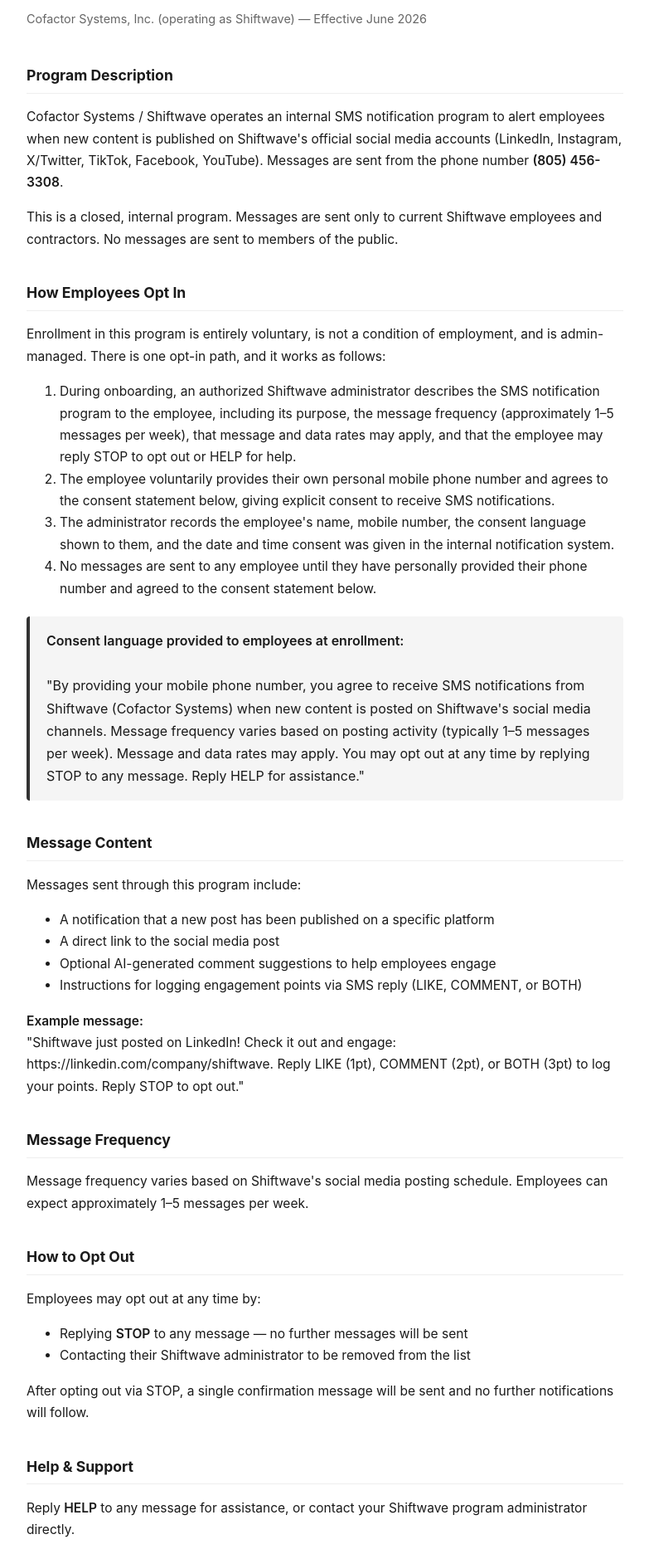
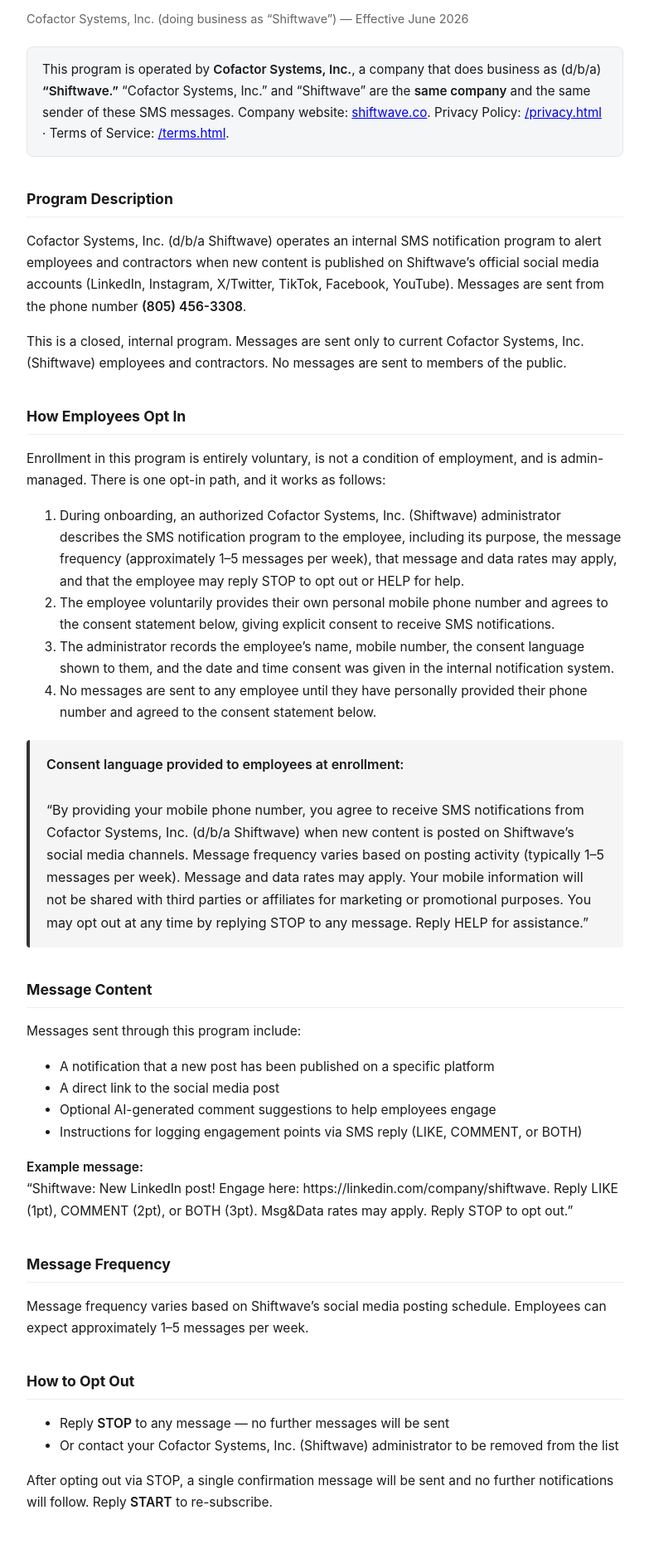
Before and after one commit to kolrollins23/shiftwave-engagement-bot, a website: page public/optin.html in a window 1280 px wide. Shown: the part 112-1979 px from the top of the page at 83% size, without its empty margins (248-1031 px from the left). Drawn offline with Linux system fonts and the light colour scheme.

Commit message:
Opt-in: show exact registered brand Cofactor Systems, Inc. (d/b/a Shiftwave) as sender (A2P 30927)

```diff
--- a/public/optin.html
+++ b/public/optin.html
@@ -3,37 +3,42 @@
 <head>
   <meta charset="UTF-8" />
   <meta name="viewport" content="width=device-width, initial-scale=1.0" />
-  <title>SMS Notification Program — Shiftwave / Cofactor Systems</title>
+  <title>Employee SMS Notification Program — Cofactor Systems, Inc. (d/b/a Shiftwave)</title>
   <style>
     body { font-family: -apple-system, BlinkMacSystemFont, "Segoe UI", sans-serif; max-width: 720px; margin: 60px auto; padding: 0 24px; color: #1a1a1a; line-height: 1.7; }
     h1 { font-size: 1.8rem; margin-bottom: 4px; }
-    .meta { color: #666; font-size: 0.9rem; margin-bottom: 40px; }
+    .meta { color: #666; font-size: 0.9rem; margin-bottom: 20px; }
     h2 { font-size: 1.1rem; margin-top: 36px; border-bottom: 1px solid #eee; padding-bottom: 6px; }
     p, li { font-size: 0.97rem; }
+    .identity { background: #f5f6f8; border: 1px solid #e6e6e6; border-radius: 8px; padding: 14px 18px; margin: 0 0 28px; font-size: 0.95rem; }
     .consent-box { background: #f5f5f5; border-left: 4px solid #333; padding: 16px 20px; margin: 20px 0; border-radius: 4px; }
     strong { font-weight: 600; }
   </style>
 </head>
 <body>
   <h1>Employee SMS Notification Program</h1>
-  <p class="meta">Cofactor Systems, Inc. (operating as Shiftwave) &mdash; Effective June 2026</p>
+  <p class="meta">Cofactor Systems, Inc. (doing business as &ldquo;Shiftwave&rdquo;) &mdash; Effective June 2026</p>
+
+  <div class="identity">
+    This program is operated by <strong>Cofactor Systems, Inc.</strong>, a company that does business as (d/b/a) <strong>&ldquo;Shiftwave.&rdquo;</strong> &ldquo;Cofactor Systems, Inc.&rdquo; and &ldquo;Shiftwave&rdquo; are the <strong>same company</strong> and the same sender of these SMS messages. Company website: <a href="https://shiftwave.co">shiftwave.co</a>. Privacy Policy: <a href="/privacy.html">/privacy.html</a> &middot; Terms of Service: <a href="/terms.html">/terms.html</a>.
+  </div>
 
   <h2>Program Description</h2>
-  <p>Cofactor Systems / Shiftwave operates an internal SMS notification program to alert employees when new content is published on Shiftwave's official social media accounts (LinkedIn, Instagram, X/Twitter, TikTok, Facebook, YouTube). Messages are sent from the phone number <strong>(805) 456-3308</strong>.</p>
-  <p>This is a closed, internal program. Messages are sent only to current Shiftwave employees and contractors. No messages are sent to members of the public.</p>
+  <p>Cofactor Systems, Inc. (d/b/a Shiftwave) operates an internal SMS notification program to alert employees and contractors when new content is published on Shiftwave&rsquo;s official social media accounts (LinkedIn, Instagram, X/Twitter, TikTok, Facebook, YouTube). Messages are sent from the phone number <strong>(805) 456-3308</strong>.</p>
+  <p>This is a closed, internal program. Messages are sent only to current Cofactor Systems, Inc. (Shiftwave) employees and contractors. No messages are sent to members of the public.</p>
 
   <h2>How Employees Opt In</h2>
   <p>Enrollment in this program is entirely voluntary, is not a condition of employment, and is admin-managed. There is one opt-in path, and it works as follows:</p>
   <ol>
-    <li>During onboarding, an authorized Shiftwave administrator describes the SMS notification program to the employee, including its purpose, the message frequency (approximately 1&ndash;5 messages per week), that message and data rates may apply, and that the employee may reply STOP to opt out or HELP for help.</li>
+    <li>During onboarding, an authorized Cofactor Systems, Inc. (Shiftwave) administrator describes the SMS notification program to the employee, including its purpose, the message frequency (approximately 1&ndash;5 messages per week), that message and data rates may apply, and that the employee may reply STOP to opt out or HELP for help.</li>
     <li>The employee voluntarily provides their own personal mobile phone number and agrees to the consent statement below, giving explicit consent to receive SMS notifications.</li>
-    <li>The administrator records the employee's name, mobile number, the consent language shown to them, and the date and time consent was given in the internal notification system.</li>
+    <li>The administrator records the employee&rsquo;s name, mobile number, the consent language shown to them, and the date and time consent was given in the internal notification system.</li>
     <li>No messages are sent to any employee until they have personally provided their phone number and agreed to the consent statement below.</li>
   </ol>
 
   <div class="consent-box">
     <strong>Consent language provided to employees at enrollment:</strong><br><br>
-    "By providing your mobile phone number, you agree to receive SMS notifications from Shiftwave (Cofactor Systems) when new content is posted on Shiftwave's social media channels. Message frequency varies based on posting activity (typically 1–5 messages per week). Message and data rates may apply. You may opt out at any time by replying STOP to any message. Reply HELP for assistance."
+    &ldquo;By providing your mobile phone number, you agree to receive SMS notifications from Cofactor Systems, Inc. (d/b/a Shiftwave) when new content is posted on Shiftwave&rsquo;s social media channels. Message frequency varies based on posting activity (typically 1&ndash;5 messages per week). Message and data rates may apply. Your mobile information will not be shared with third parties or affiliates for marketing or promotional purposes. You may opt out at any time by replying STOP to any message. Reply HELP for assistance.&rdquo;
   </div>
 
   <h2>Message Content</h2>
@@ -45,26 +50,25 @@
     <li>Instructions for logging engagement points via SMS reply (LIKE, COMMENT, or BOTH)</li>
   </ul>
   <p><strong>Example message:</strong><br>
-  "Shiftwave just posted on LinkedIn! Check it out and engage: https://linkedin.com/company/shiftwave. Reply LIKE (1pt), COMMENT (2pt), or BOTH (3pt) to log your points. Reply STOP to opt out."</p>
+  &ldquo;Shiftwave: New LinkedIn post! Engage here: https://linkedin.com/company/shiftwave. Reply LIKE (1pt), COMMENT (2pt), or BOTH (3pt). Msg&amp;Data rates may apply. Reply STOP to opt out.&rdquo;</p>
 
   <h2>Message Frequency</h2>
-  <p>Message frequency varies based on Shiftwave's social media posting schedule. Employees can expect approximately 1–5 messages per week.</p>
+  <p>Message frequency varies based on Shiftwave&rsquo;s social media posting schedule. Employees can expect approximately 1&ndash;5 messages per week.</p>
 
   <h2>How to Opt Out</h2>
-  <p>Employees may opt out at any time by:</p>
   <ul>
-    <li>Replying <strong>STOP</strong> to any message — no further messages will be sent</li>
-    <li>Contacting their Shiftwave administrator to be removed from the list</li>
+    <li>Reply <strong>STOP</strong> to any message &mdash; no further messages will be sent</li>
+    <li>Or contact your Cofactor Systems, Inc. (Shiftwave) administrator to be removed from the list</li>
   </ul>
-  <p>After opting out via STOP, a single confirmation message will be sent and no further notifications will follow.</p>
+  <p>After opting out via STOP, a single confirmation message will be sent and no further notifications will follow. Reply <strong>START</strong> to re-subscribe.</p>
 
   <h2>Help &amp; Support</h2>
-  <p>Reply <strong>HELP</strong> to any message for assistance, or contact your Shiftwave program administrator directly.</p>
+  <p>Reply <strong>HELP</strong> to any message for assistance, or contact your Cofactor Systems, Inc. (Shiftwave) program administrator directly.</p>
 
   <h2>Cost</h2>
   <p>Message and data rates may apply depending on your mobile carrier plan.</p>
 
   <h2>Privacy</h2>
-  <p>Employee phone numbers are stored securely and used solely for this notification program. Data is never shared with third parties for marketing purposes. See our full <a href="/privacy.html">Privacy Policy</a> and <a href="/terms.html">Terms &amp; Conditions</a>.</p>
+  <p>Cofactor Systems, Inc. (d/b/a Shiftwave) does not share your mobile phone number, SMS opt-in information, or messaging consent with third parties or affiliates for marketing or promotional purposes. Employee phone numbers are stored securely and used solely for this notification program. See our full <a href="/privacy.html">Privacy Policy</a> and <a href="/terms.html">Terms &amp; Conditions</a>.</p>
 </body>
 </html>
```
